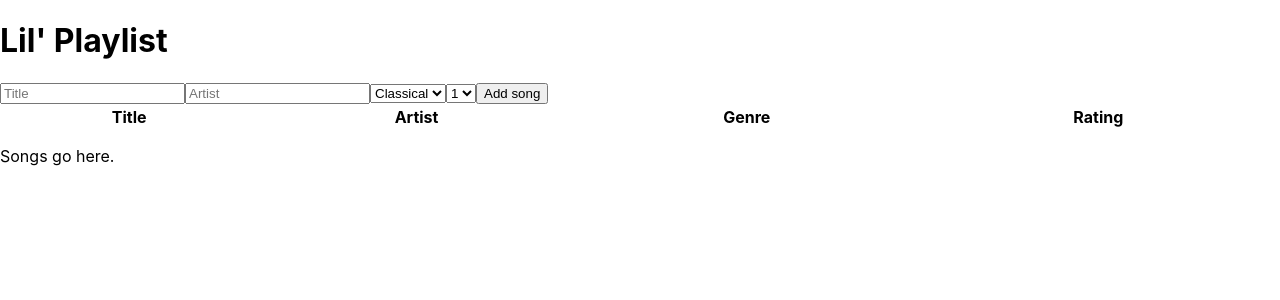
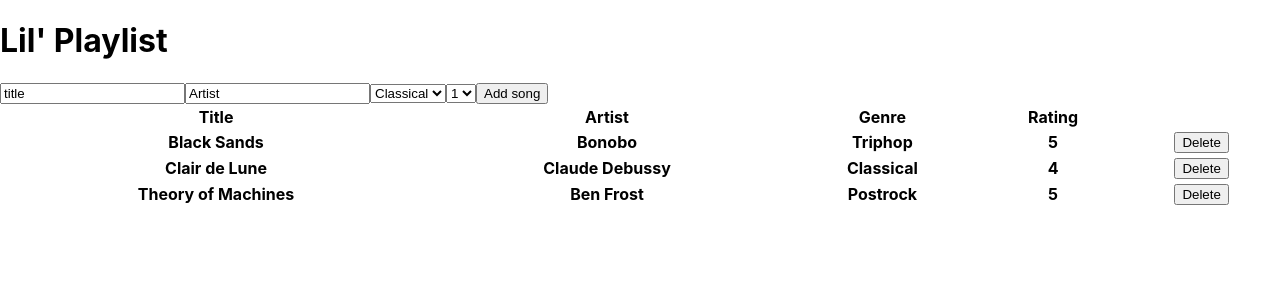
Before and after one commit to XanderVertegaal/xander_vertegaal-lil_playlist, a React (Create React App) app: page / in a window 1280 px wide. Shown: the top 300 px of the page. Built offline with nearby package versions, Linux system fonts and the light colour scheme.

Commit message:
Added delete functionality

```diff
--- a/src/actions/index.js
+++ b/src/actions/index.js
@@ -25,3 +25,22 @@ export const updateRating = (value) => {
         payload: value
     }
 }
+
+export const addSong = (title, artist, genre, rating) => {
+    return {
+        type: "ADD_SONG",
+        payload: {
+            title,
+            artist,
+            genre,
+            rating
+        }
+    }
+}
+
+export const deleteSong = (itemId) => {
+    return {
+        type: "DELETE_SONG",
+        payload: itemId
+    }
+}
--- /dev/null
+++ b/src/components/DeleteButton.js
@@ -0,0 +1,19 @@
+import React from "react";
+import { useDispatch } from "react-redux";
+import { deleteSong } from "../actions";
+
+const DeleteButton = (props) => {
+    const dispatch = useDispatch();
+
+    const clickHandler = (event) => {
+        dispatch(deleteSong(event.target.id))
+    }
+
+    return (
+        <button id={props.id} onClick={clickHandler}>
+            Delete
+        </button>
+    )
+}
+
+export default DeleteButton
--- a/src/components/InputForm.js
+++ b/src/components/InputForm.js
@@ -2,15 +2,17 @@ import React from 'react'
 import GenreDropdown from './GenreDropdown'
 import RatingDropdown from './RatingDropdown'
 import { useSelector, useDispatch } from 'react-redux'
-import { updateArtist, updateTitle, updateGenre, updateRating } from '../actions'
+import { updateArtist, updateTitle, updateGenre, updateRating, addSong } from '../actions'
 
 const InputForm = () => {
-    const inputTitle = useSelector(state => state.title)
-    const inputArtist = useSelector(state => state.artist)
+    const inputTitle = useSelector(state => state.updateInput.title)
+    const inputArtist = useSelector(state => state.updateInput.artist)
+    const inputGenre = useSelector(state => state.updateInput.genre)
+    const inputRating = useSelector(state => state.updateInput.rating)
+
     const dispatch = useDispatch();
 
     const handleChange = (event) => {
-        console.log(event.target.id)
         switch (event.target.id){
             case "input-title":
                 dispatch(updateTitle(event.target.value))
@@ -29,8 +31,16 @@ const InputForm = () => {
         }
     }
 
+    const handleSubmit = (event) => {
+        event.preventDefault()
+        console.log('Submit handler log:', inputTitle)
+        dispatch(addSong(inputTitle, inputArtist, inputGenre, inputRating))
+    }
+
     return (
-        <form>
+        <form
+            onSubmit = {handleSubmit}
+        >
             <input
                 type="text"
                 value={inputTitle}
--- a/src/components/List.js
+++ b/src/components/List.js
@@ -11,10 +11,12 @@ const List = () => {
                         <th className="list-header-item">Artist</th>
                         <th className="list-header-item">Genre</th>
                         <th className="list-header-item">Rating</th>
+                        <th className="list-header-item"></th>
                     </tr>
+                    <SongList />
                 </tbody>
             </table>
-            <SongList />
+
         </>
     )
 }
--- a/src/components/SongList.js
+++ b/src/components/SongList.js
@@ -1,9 +1,24 @@
 import React from "react";
+import { useSelector } from "react-redux";
+import DeleteButton from "./DeleteButton";
 
-const SongList = () => {
-    return (
-        <p>Songs go here.</p>
-    )
+const SongList = (props) => {
+    const currSongList = useSelector(state => state.updateSongList)
+    const songItems = currSongList.map(item => (
+        <tr className="item-row" id={item.id} key={item.id}>
+            <th>{item.title}</th>
+            <th>{item.artist}</th>
+            <th>{item.genre}</th>
+            <th>{item.rating}</th>
+            <th>
+                <DeleteButton
+                    id={`btn-${item.id}`}
+                />
+            </th>
+        </tr>
+    ))
+
+    return songItems
 }
 
 export default SongList
--- a/src/index.js
+++ b/src/index.js
@@ -26,3 +26,5 @@ ReactDOM.render(
 // to log results (for example: reportWebVitals(console.log))
 // or send to an analytics endpoint. Learn more: https://bit.ly/CRA-vitals
 reportWebVitals();
+
+export default store
--- a/src/reducers/index.js
+++ b/src/reducers/index.js
@@ -1,8 +1,10 @@
 import { combineReducers } from "redux";
 import updateInput from "./updateInput";
+import updateSongList from "./updateSongList";
 
 const rootReducer = combineReducers({
-    updateInput: updateInput
+    updateInput: updateInput,
+    updateSongList: updateSongList
 })
 
 export default rootReducer
--- /dev/null
+++ b/src/reducers/updateSongList.js
@@ -0,0 +1,56 @@
+const defaultSongList = [
+    {
+        id: 1,
+        artist: "Bonobo",
+        title: "Black Sands",
+        genre: "Triphop",
+        rating: 5
+    },
+
+    {
+        id: 2,
+        artist: "Claude Debussy",
+        title: "Clair de Lune",
+        genre: "Classical",
+        rating: 4
+    },
+
+    {
+        id: 3,
+        artist: "Ben Frost",
+        title: "Theory of Machines",
+        genre: "Postrock",
+        rating: 5
+    },
+]
+
+const updateSongList = (state = defaultSongList, action) => {
+    let newState = [...state]
+    switch (action.type) {
+        case "ADD_SONG":
+            let newId = 1;
+            while (newState.some(item => item.id === newId)) {
+                newId = newId + 1
+            }
+            const newArtist = action.payload.artist;
+            const newTitle = action.payload.title;
+            const newGenre = action.payload.genre;
+            const newRating = action.payload.rating;
+            newState.push({
+                    id: newId,
+                    artist: newArtist,
+                    title: newTitle,
+                    genre: newGenre,
+                    rating: newRating
+                })
+            return newState
+        case "DELETE_SONG":
+            const deleteId = parseInt(action.payload.replace("btn-", ""))
+            console.log('To be deleted ID:', deleteId)
+            return newState.filter(song => song.id !== deleteId)
+        default:
+            return state
+    }
+}
+
+export default updateSongList
```
